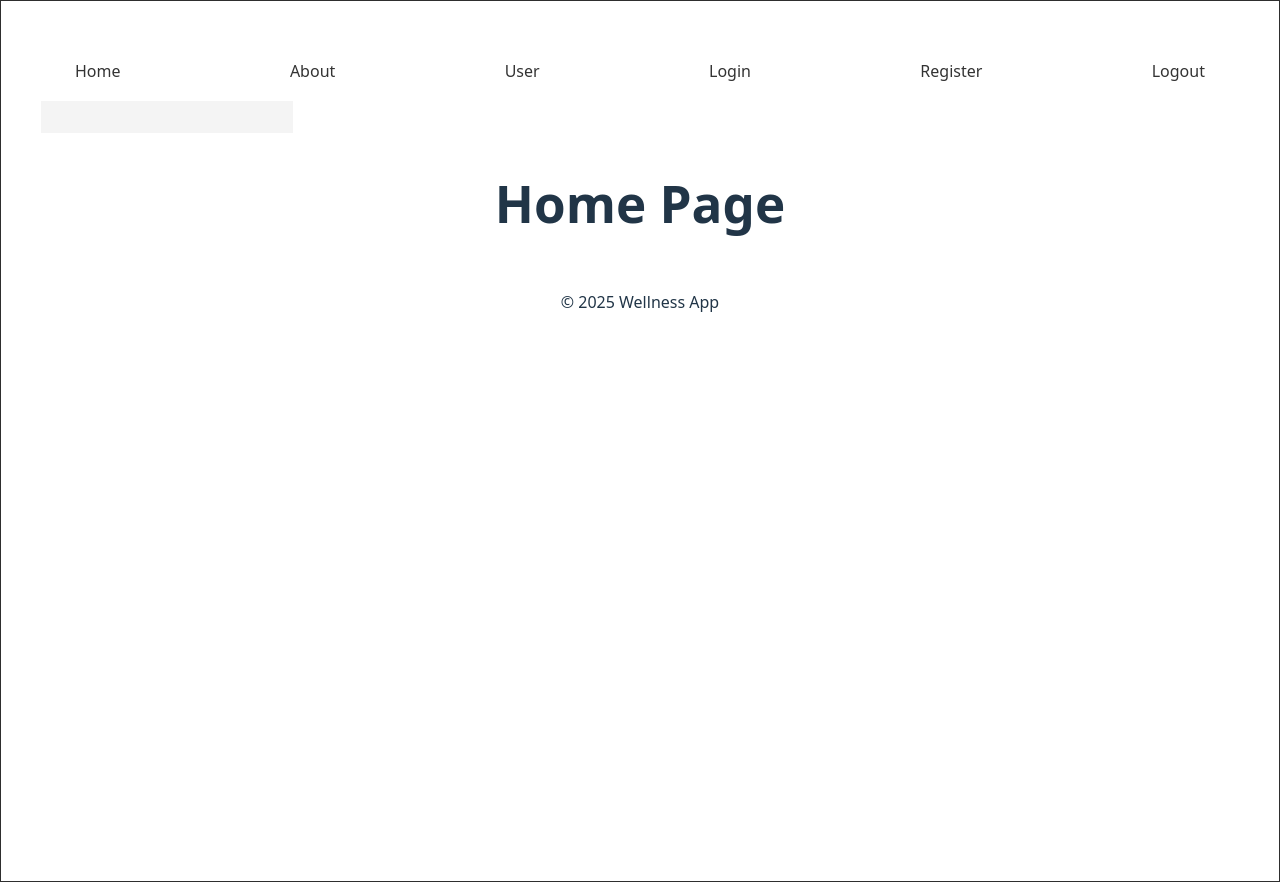
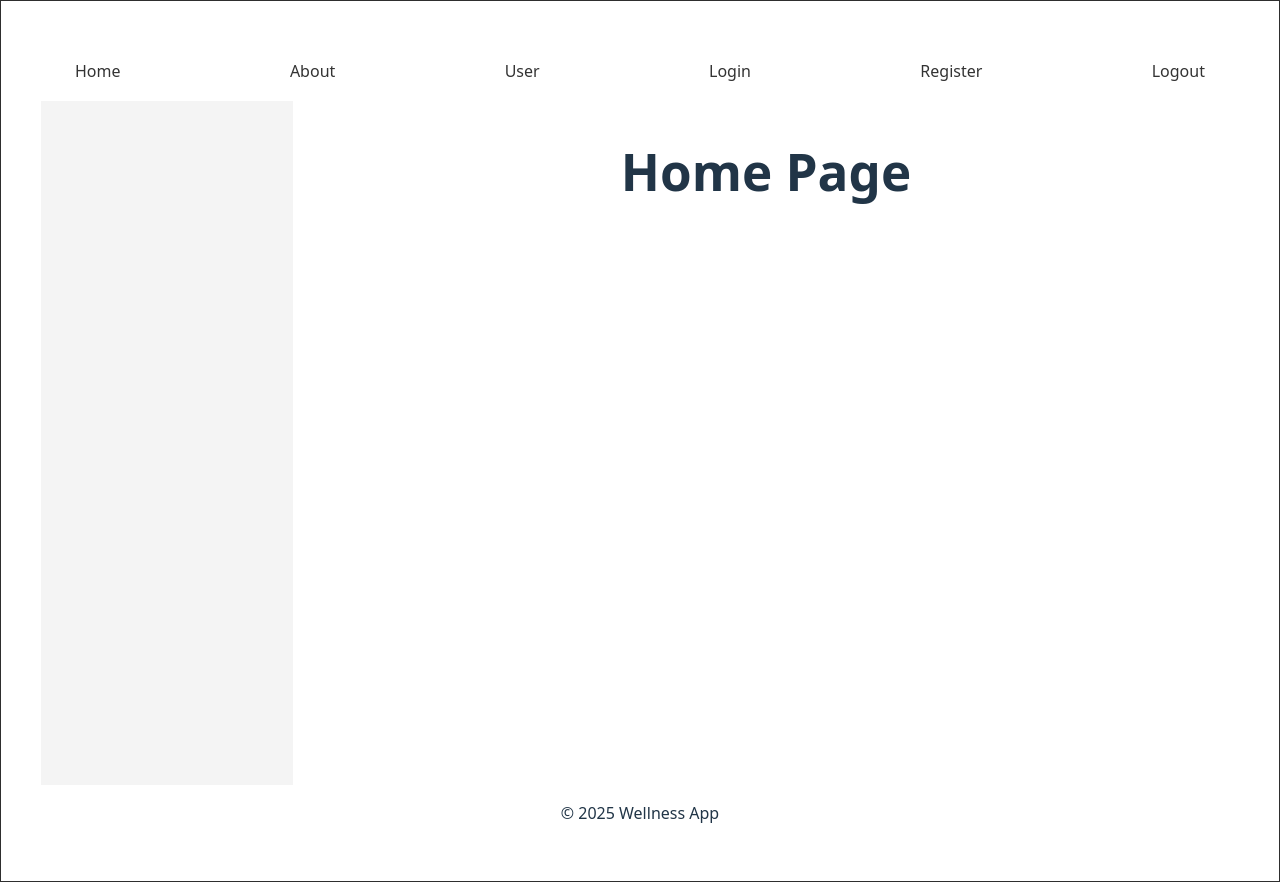
Before and after one commit to Hannes-Soosaar/wellness-app, a React (Vite) app in the folder frontend/: page / in a window 1280 px wide. Built offline with nearby package versions, Linux system fonts and the light colour scheme; no server answers.

Commit message:
WIP FE design

```diff
--- a/frontend/src/App.tsx
+++ b/frontend/src/App.tsx
@@ -43,8 +43,7 @@ const App: React.FC = () => {
   return (
     <div className="layout">
       <Header />
-
-      <main className="main-container">
+      <main className="main-content">
         <aside className="sidebar">{/* show only if logged in */}</aside>
         <section className="page-container">
           <Routes>
--- a/frontend/src/styles/containers.css
+++ b/frontend/src/styles/containers.css
@@ -1,12 +1,12 @@
-/* Main Container */
+/* Layout */
 
 .layout {
   display: flex;
   max-width: 1280px;
-  min-width: 960px;
+  min-width: 460px;
+  min-height: 100vh;
   flex-direction: column;
   min-height: 100vh;
-  flex-direction: column;
 }
 
 nav {
@@ -37,10 +37,15 @@ nav a:hover {
   width: 220px;
   background-color: #f4f4f4;
   padding: 1rem;
+  height: auto;
 }
 
-.page-content {
+.page-container {
+  display: flex;
+  justify-content: center;
+  align-items: center;
   flex: 1;
-  padding: 1rem;
+  width: 100%;
+  height: 100%;
   overflow-y: auto;
 }
```
